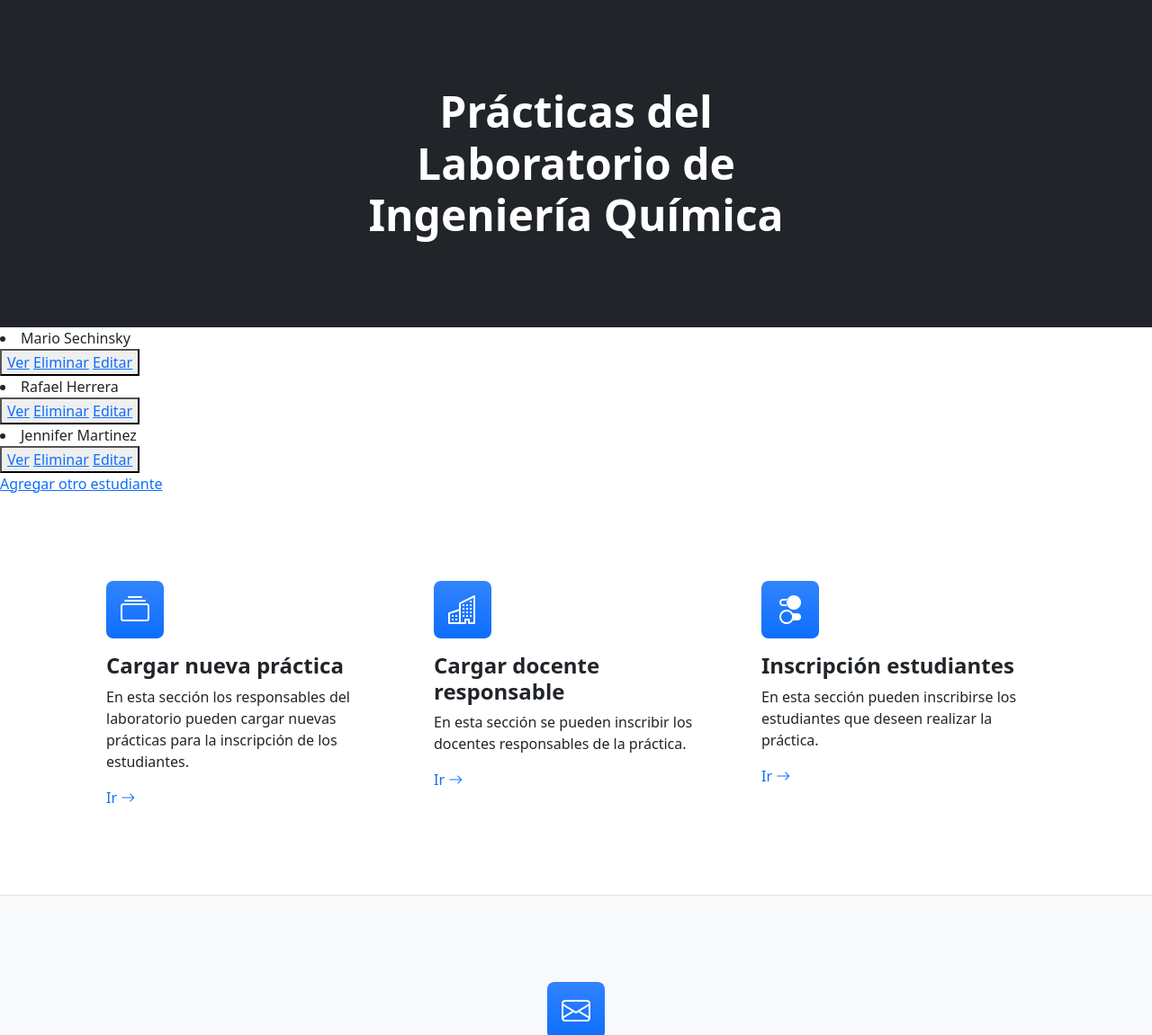
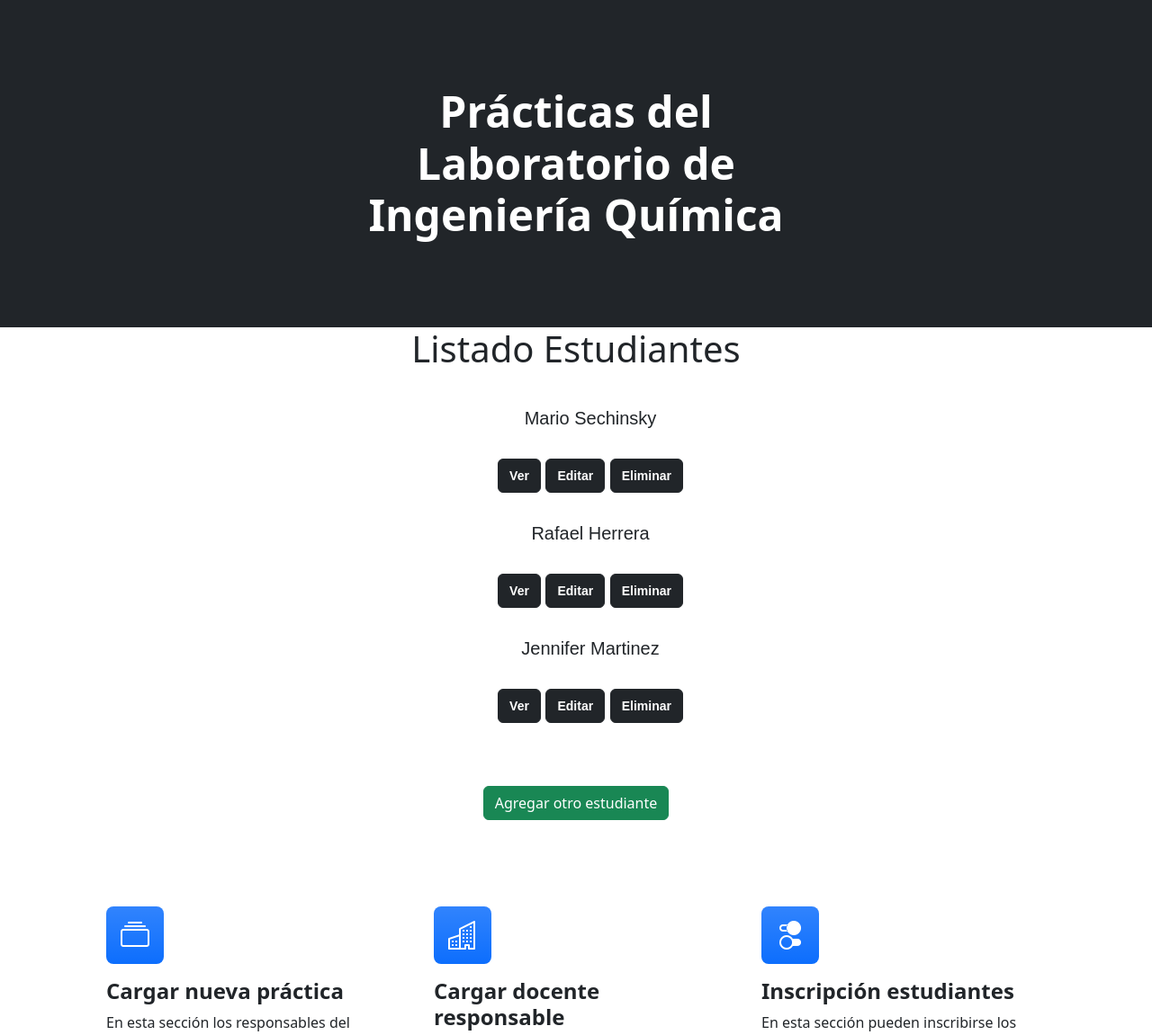
Before and after one commit to pgirbal/ProyectoFinal-Girbal, a Django app: page /estudianteListado/ in a window 1280 px wide. Shown: the part 57-1208 px from the top of the page at 90% size. Run offline with Django 5.2, Linux system fonts and the light colour scheme; data comes from the database, SQL or seed files in the repository; both versions use the stored data as it was after the commit; some libraries are stand-ins or nearby versions.

Commit message:
Link admin y Listados con botones

```diff
--- a/Laboratorio/AppLab/templates/AppLab/estudianteListado.html
+++ b/Laboratorio/AppLab/templates/AppLab/estudianteListado.html
@@ -4,15 +4,54 @@
 
 {% block contenidoQueCambia %}
 
-    {% for estudiante in estudiantes %}
-        <li>{{estudiante.nombre}} {{estudiante.apellido}}</li>
-        <button>
-            <a href="{% url 'estudiante' estudiante.id %}">Ver</a>
-            <a href="{% url 'estudiante_borrar' estudiante.id %}"> Eliminar</a>
-            <a href="{% url 'estudiante_editar' estudiante.id %}"> Editar</a>
-        </button>
-    {% endfor %}
+<style>
+    /* Anula el subrayado en los enlaces dentro de los botones */
+    .btn a {
+        text-decoration: none;
+    }
+
+     /* Estilo personalizado para el texto dentro de los botones */
+     .btn a {
+        color: white; /* Cambia este valor al color que desees */
+        font-size: 14px; /* Cambia este valor al tamaño de fuente que desees */
+        font-weight: bold; /* Cambia este valor al peso de fuente que desees */
+        /* Otros estilos que desees aplicar */
+    }
+
+    /* Estilos para el listado de estudiantes */
+    .estudiante-list {
+        list-style-type: none; /* Elimina las viñetas */
+        font-family: Arial, sans-serif; /* Cambia la fuente */
+        font-size: 20px; /* Cambia el tamaño de la fuente */
+        /* Otros estilos que desees aplicar */
+    }
+</style>
+
+<div class="container text-center">
+    <h1>Listado Estudiantes</h1>
+</div>
+
+<div class="container text-center">
+    <ul class="estudiante-list">
+        <br>
+        {% for estudiante in estudiantes %}
+            <li>{{estudiante.nombre}} {{estudiante.apellido}}</li>
+                <br>
+                <button class="btn btn-dark">
+                    <a href="{% url 'estudiante' estudiante.id %}" class="btn-link">Ver</a>
+                </button>
+                <button class="btn btn-dark">
+                    <a href="{% url 'estudiante_editar' estudiante.id %}" class="btn-link">Editar</a>
+                </button>
+                <button class="btn btn-dark">
+                    <a href="{% url 'estudiante_borrar' estudiante.id %}" class="btn-link">Eliminar</a>
+                </button>
+                <br>
+                <br>
+        {% endfor %}
+    </ul>
     <br>
-    <a href="{% url 'estudiante_crear' %}">Agregar otro estudiante</a>
+    <a href="{% url 'estudiante_crear' %}" class="btn btn-success">Agregar otro estudiante</a>
+</div>
 
 {% endblock %}
```
Also changed, not shown: Laboratorio/AppLab/templates/AppLab/buscar.html (+4 -6 lines), Laboratorio/AppLab/templates/AppLab/docenteListado.html (+44 -6 lines), Laboratorio/AppLab/templates/AppLab/practicaListado.html (+48 -9 lines), Laboratorio/db.sqlite3.
